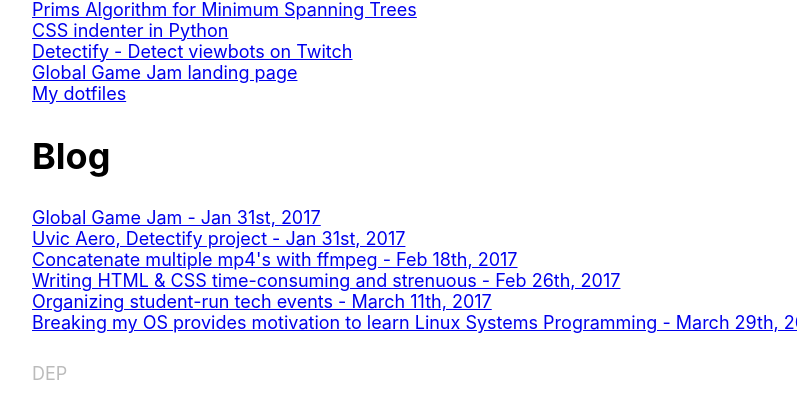
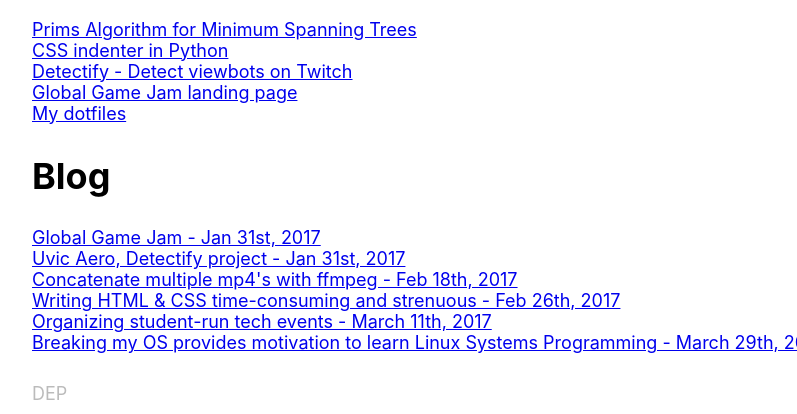
Before and after one commit to LouisRitchie/website, a plain HTML site: page index.html in a window 1280 px wide. Shown: the part 718-1132 px from the top of the page, without its empty margins (208-1005 px from the left). Drawn offline with Linux system fonts and the light colour scheme.

Commit message:
Add spacing to top of page

```diff
--- a/stylesheet.css
+++ b/stylesheet.css
@@ -3,8 +3,8 @@ body {
   font-size: 18px;
   max-width: 800px;
   margin: auto;
-  padding: 10px;
-  list-style:none;
+  padding: 30px 10px 10px 10px;
+  list-style: none;
 }
 h1 {
   font-size: 3em;
```
